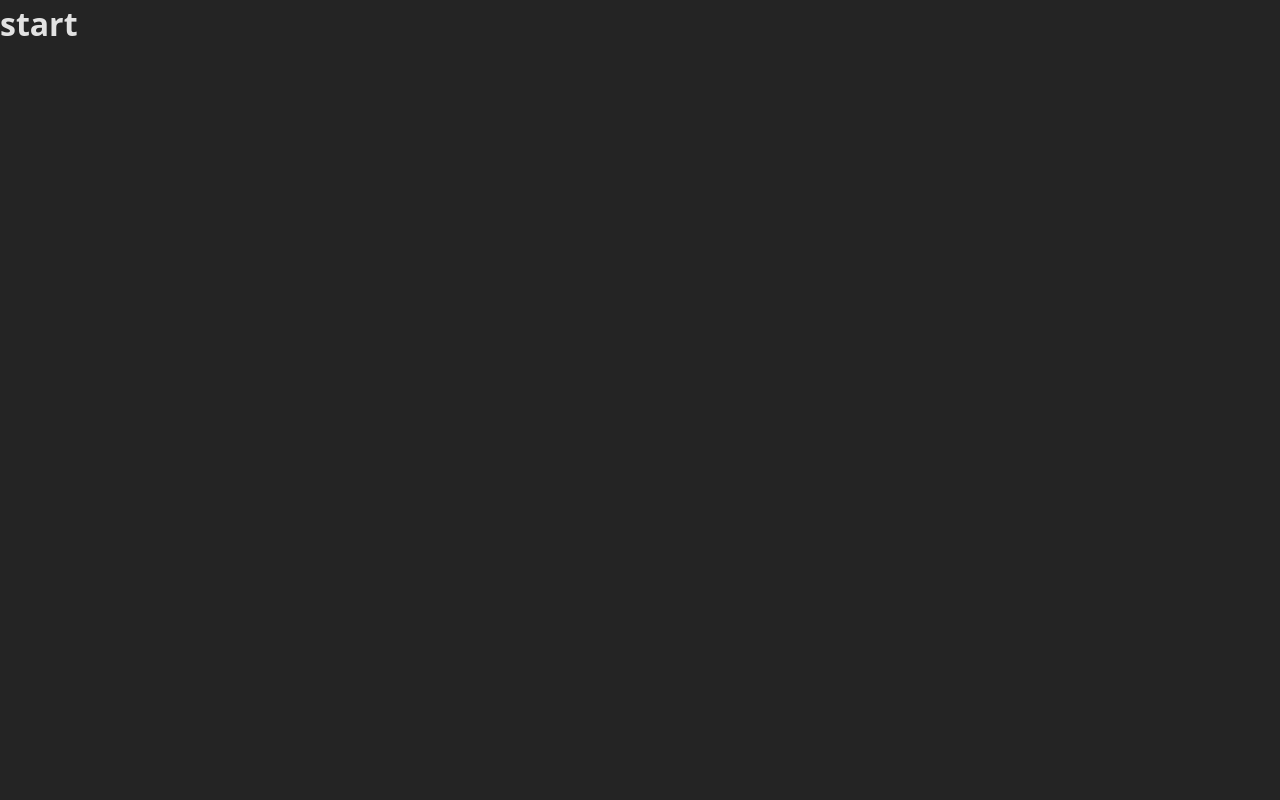
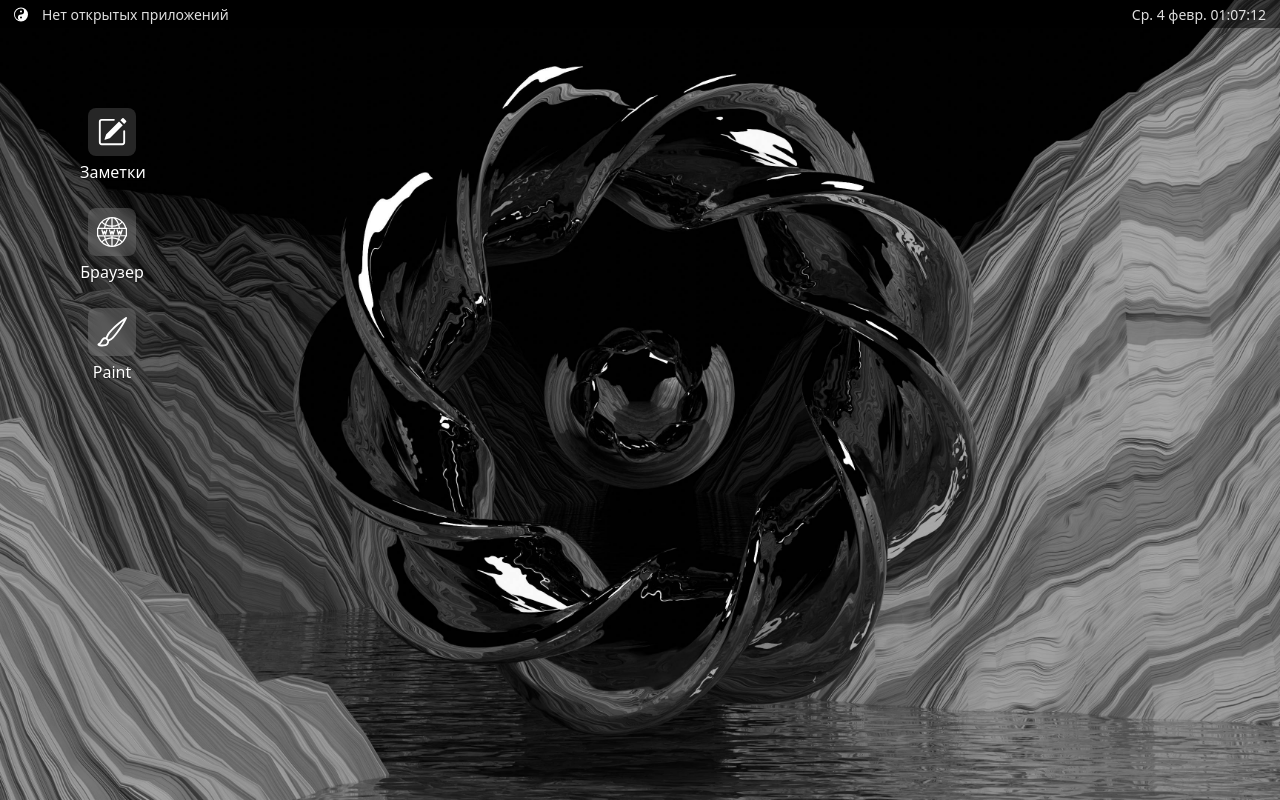
Before and after one commit to slowsleep/react-web-os, a React (Vite) app: page / in a window 1280 px wide. Built offline with nearby package versions, Linux system fonts and the light colour scheme.

Commit message:
feat: add task bar and desktop with desktop icons and windows

```diff
--- /dev/null
+++ b/src/App.css
@@ -0,0 +1,22 @@
+#root {
+  height: 100vh;
+  background: center no-repeat url('./assets/wallpapers/abs-wp-00.jpg');
+  background-size: cover;
+}
+
+.app {
+  display: flex;
+  flex-direction: column;
+  height: 100vh;
+  overflow: auto;
+}
+
+.app .taskbar {
+  flex-shrink: 0;
+}
+
+.app .desktop {
+  flex: 1;
+  min-height: 0;
+  position: relative;
+}
--- a/src/App.jsx
+++ b/src/App.jsx
@@ -1,10 +1,120 @@
+import { useState } from 'react';
+import TaskBar from './components/TaskBar/TaskBar';
+import Desktop from './components/Desktop/Desktop';
+import Window from './components/Window/Window';
+import './App.css';
+
 function App() {
+  const [windows, setWindows] = useState([]);
+  const [activeWindowId, setActiveWindowId] = useState(null);
+  const [nextWindowId, setNextWindowId] = useState(1);
+
+  const openWindow = (appId, appTitle) => {
+    const newWindow = {
+      id: `window-${nextWindowId}`,
+      appId,
+      title: appTitle,
+      x: 100 + windows.length * 30,
+      y: 100 + windows.length * 30,
+      width: 800,
+      height: 600,
+      zIndex: windows.length + 1,
+    };
+    setWindows(prev => [...prev, newWindow]);
+    setActiveWindowId(newWindow.id);
+    setNextWindowId(prev => prev + 1);
+  };
+
+  const closeWindow = windowId => {
+    setWindows(prev => prev.filter(w => w.id !== windowId));
+    if (activeWindowId === windowId) {
+      const remaining = windows.filter(w => w.id !== windowId);
+      setActiveWindowId(remaining.length > 0 ? remaining[remaining.length - 1].id : null);
+    }
+  };
+
+  const activateWindow = windowId => {
+    setActiveWindowId(windowId);
+    // Поднимаем окно наверх (увеличиваем z-index)
+    setWindows(prev => {
+      const maxZ = Math.max(...prev.map(w => w.zIndex), 0);
+      return prev.map(w => (w.id === windowId ? { ...w, zIndex: maxZ + 1 } : w));
+    });
+  };
+
+  const updateWindowPosition = (windowId, x, y) => {
+    setWindows(prev => prev.map(w => (w.id === windowId ? { ...w, x, y } : w)));
+  };
+
+  const maximizeWindow = (windowId, bounds) => {
+    setWindows(prev =>
+      prev.map(w => {
+        if (w.id !== windowId) return w;
+        return {
+          ...w,
+          isMaximized: true,
+          prevBounds: { x: w.x, y: w.y, width: w.width, height: w.height },
+          x: bounds.x,
+          y: bounds.y,
+          width: bounds.width,
+          height: bounds.height,
+        };
+      })
+    );
+  };
+
+  const restoreWindow = windowId => {
+    setWindows(prev =>
+      prev.map(w => {
+        if (w.id !== windowId || !w.prevBounds) return w;
+        const { prevBounds } = w;
+        return {
+          ...w,
+          isMaximized: false,
+          x: prevBounds.x,
+          y: prevBounds.y,
+          width: prevBounds.width,
+          height: prevBounds.height,
+          prevBounds: undefined,
+        };
+      })
+    );
+  };
+
+  const minimizeWindow = windowId => {
+    // Пока просто закрываю
+    // TODO: сохранить в таскбаре, но не отображать на рабочем столе
+    closeWindow(windowId);
+  };
 
   return (
-    <>
-      <h1>start</h1>
-    </>
-  )
+    <div className="app">
+      <TaskBar windows={windows} activeWindowId={activeWindowId} onWindowClick={activateWindow} />
+      <Desktop onOpenApp={openWindow}>
+        {windows.map(window => (
+          <Window
+            key={window.id}
+            id={window.id}
+            appId={window.appId}
+            title={window.title}
+            x={window.x}
+            y={window.y}
+            width={window.width}
+            height={window.height}
+            zIndex={window.zIndex}
+            isMaximized={window.isMaximized}
+            isActive={activeWindowId === window.id}
+            onActivate={() => activateWindow(window.id)}
+            onClose={() => closeWindow(window.id)}
+            onMinimize={() => minimizeWindow(window.id)}
+            onPositionChange={(x, y) => updateWindowPosition(window.id, x, y)}
+            onMaximize={bounds => maximizeWindow(window.id, bounds)}
+            onRestore={() => restoreWindow(window.id)}
+          />
+        ))}
+      </Desktop>
+    </div>
+  );
 }
 
-export default App
+export default App;
```
